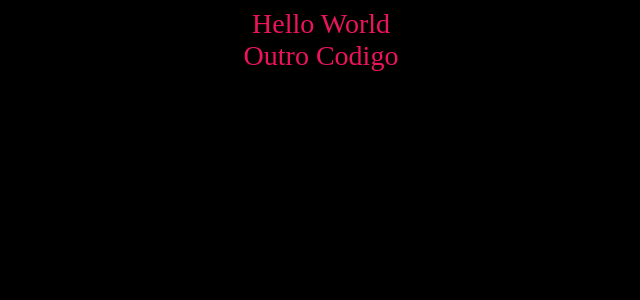
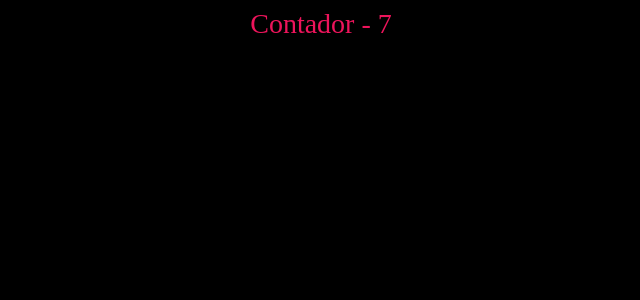
Before and after one commit to joserrodrigues/fiap_shift_advfront_react, a React (Create React App) app: page / in a window 1280 px wide. Shown: the top 300 px of the page, without its empty margins (319-959 px from the left). Built offline with nearby package versions, Linux system fonts and the light colour scheme.

Commit message:
Aula 2 - Parte 1 - States

```diff
--- /dev/null
+++ b/src/Screens/Home/Home.css
@@ -0,0 +1,8 @@
+body {
+  background-color: black;
+}
+.App {
+  text-align: center;
+  font-size: 28px;
+  color: #ed145b;
+}
--- /dev/null
+++ b/src/Screens/Home/HomeController.js
@@ -0,0 +1,27 @@
+import React from 'react';
+import HomeView from './HomeView'
+
+class HomeController extends React.Component {
+
+    constructor() {
+        super();
+        this.state = {
+            count: 0
+        };
+
+        setInterval(() => {
+            this.setState({
+                count: this.state.count + 1
+            })
+        }, 1000);
+    }
+
+
+
+    render() {
+        return (
+            <HomeView count={this.state.count}/> //Chamando o View
+        )
+    }
+}
+export default HomeController;
--- /dev/null
+++ b/src/Screens/Home/HomeView.js
@@ -0,0 +1,9 @@
+import React from 'react';
+import './Home.css';
+
+function HomeView({count}) {
+    return (
+        <div className="App">Contador - {count}  </div>
+    );
+}
+export default HomeView;
--- a/src/index.js
+++ b/src/index.js
@@ -1,13 +1,14 @@
 import React from 'react';
 import ReactDOM from 'react-dom/client';
 import './index.css';
-import App from './App';
+
+import HomeController from './Screens/Home/HomeController';
 import reportWebVitals from './reportWebVitals';
 
 const root = ReactDOM.createRoot(document.getElementById('root'));
 root.render(
   <React.StrictMode>
-    <App />
+    <HomeController />
   </React.StrictMode>
 );
 
```
